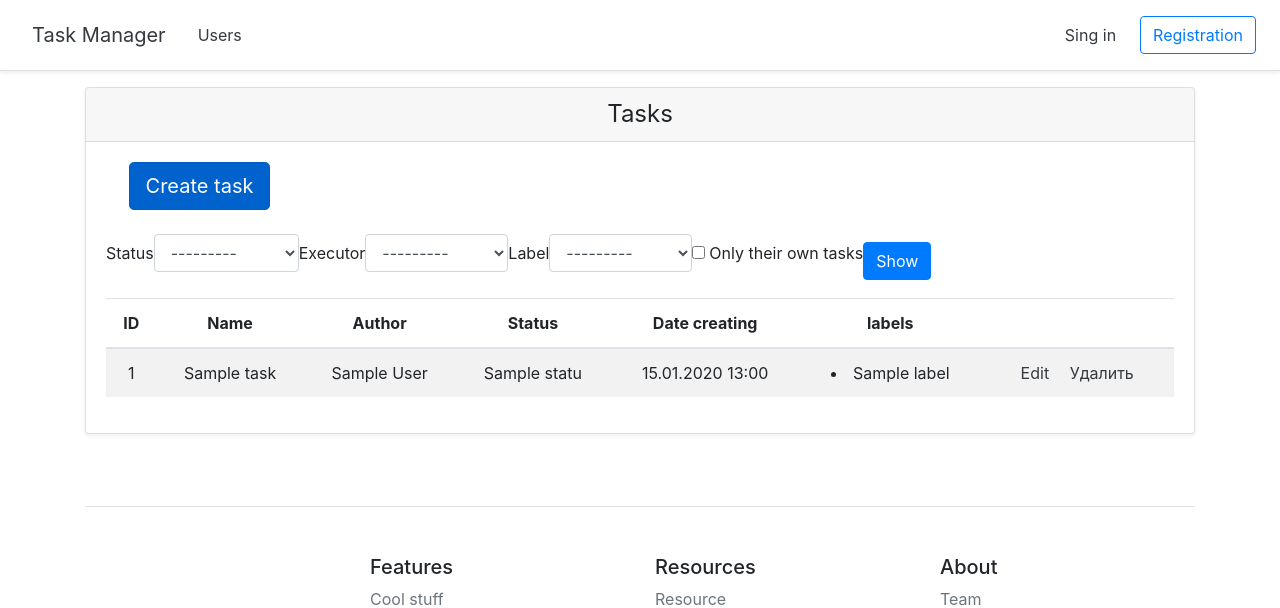
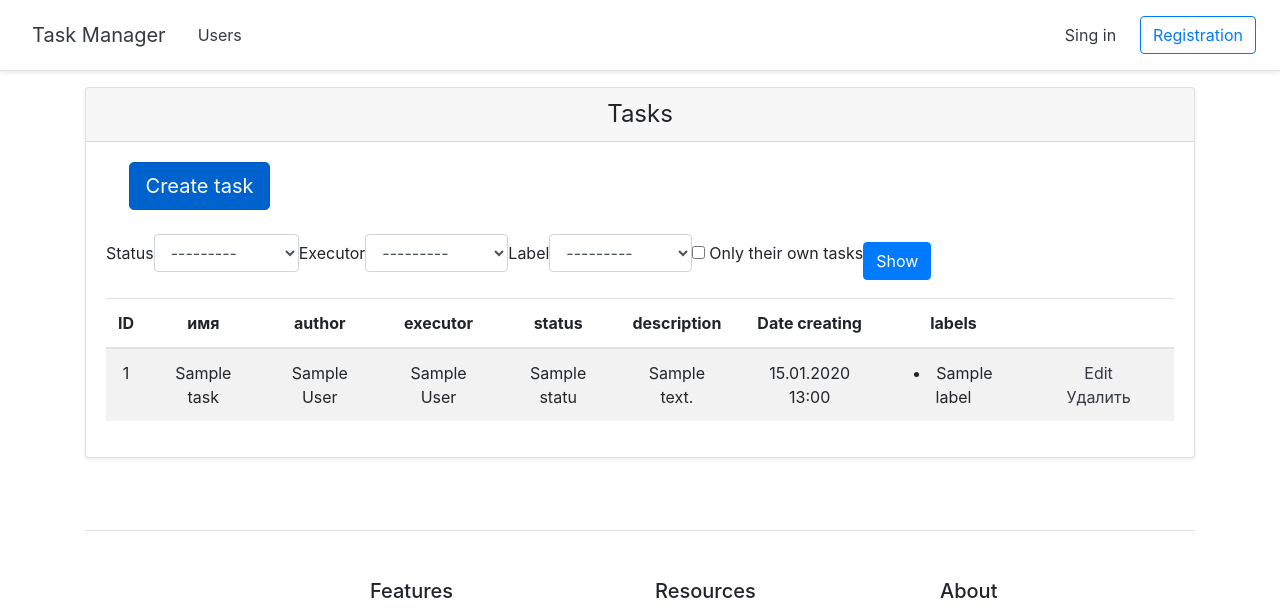
Before and after one commit to titanmen1/python-project-lvl4, a Django app: page /tasks/ in a window 1280 px wide. Shown: the top 608 px of the page. Run offline with Django 3.2, Linux system fonts and the light colour scheme; tables that the repository leaves empty hold one stand-in row (values such as "Sample post"); some libraries are stand-ins or nearby versions.

Commit message:
fix bug 19

```diff
--- a/app/models.py
+++ b/app/models.py
@@ -10,7 +10,6 @@ class User(AbstractUser):
 
     def __str__(self):
         return self.get_full_name()
-
 
 
 class Status(models.Model):
--- a/templates/tasks/tasks_list.html
+++ b/templates/tasks/tasks_list.html
@@ -31,9 +31,11 @@
         <thead>
         <tr>
           <th>ID</th>
-          <th>{% trans 'Name' %}</th>
-          <th>{% trans 'Author' %}</th>
-          <th>{% trans 'Status' %}</th>
+          <th>{% trans 'name' %}</th>
+          <th>{% trans 'author' %}</th>
+          <th>{% trans 'executor' %}</th>
+          <th>{% trans 'status' %}</th>
+          <th>{% trans 'description' %}</th>
           <th>{% trans 'Date creating' %}</th>
           <th>{% trans 'labels' %}</th>
           <th></th>
@@ -45,7 +47,9 @@
           <td>{{ task.id }}</td>
           <td>{{ task.name }}</td>
           <td>{{ task.author }}</td>
+          <td>{{ task.executor }}</td>
           <td>{{ task.status }}</td>
+          <td>{{ task.description }}</td>
           <td>{{ task.date_create|date:"d.m.Y H:i" }}</td>
           <td>
           {% for label in task.labels.all %}
```
Also changed, not shown: locale/ru/LC_MESSAGES/django.po.
